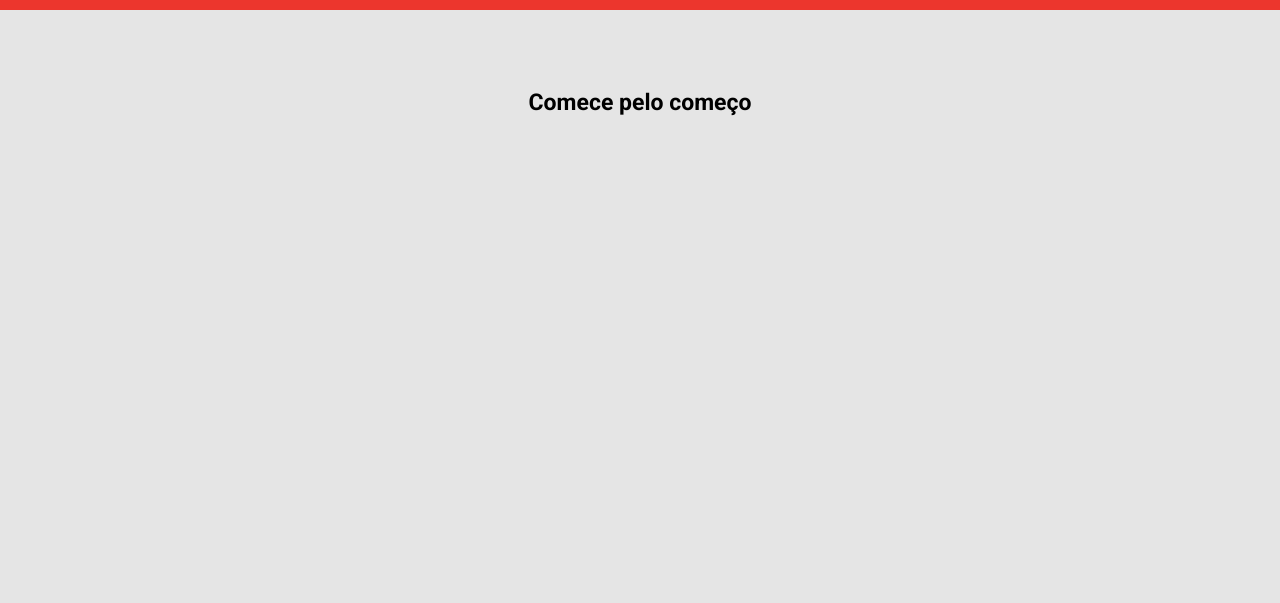
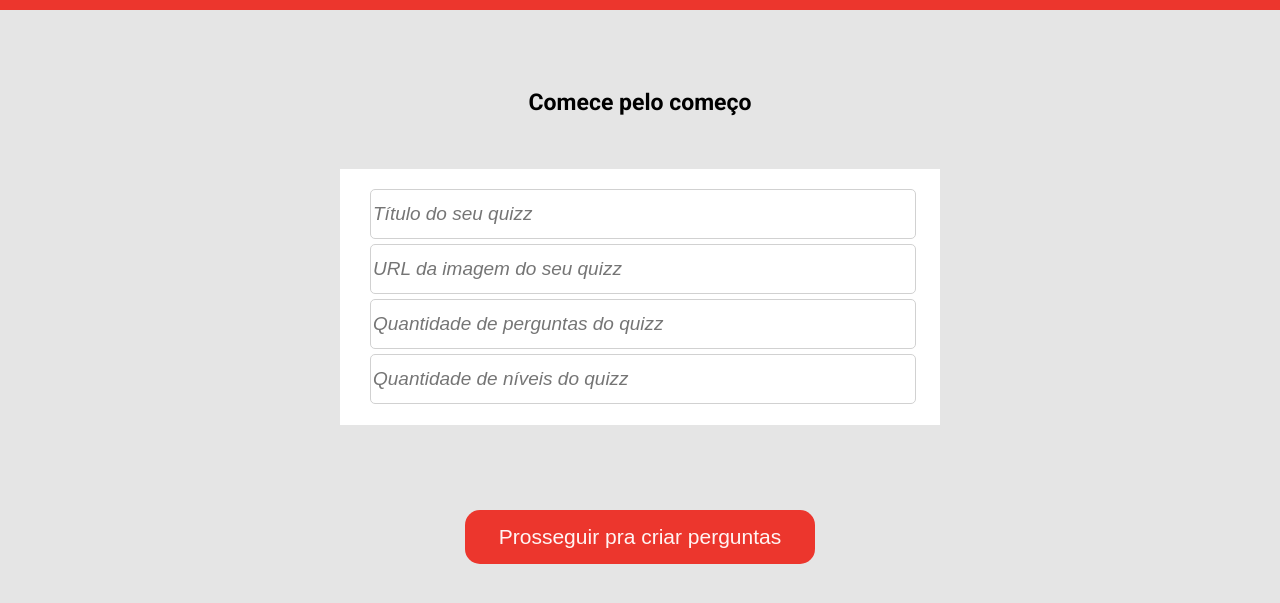
Before and after one commit to shemlouk/driven_buzz-quizz, a plain HTML site: page criacao-quizz.html in a window 1280 px wide. Shown: the part 59-662 px from the top of the page. Drawn offline with nearby package versions, Linux system fonts and the light colour scheme.

Commit message:
Layout em finalização começo da criação

```diff
--- a/criacao-quizz.html
+++ b/criacao-quizz.html
@@ -13,8 +13,39 @@
     </div>
     <div class="cq-container">
       <p>Comece pelo começo</p>
+      <div class="cq-container-central">
+        <div class="cq-container-inputs">
+          <div class="cq-caixa-input-individual">
+            <input
+              class="cq-titulo-quizz"
+              type="text"
+              placeholder="Título do seu quizz"
+            />
+            <div class="cq-input-titulo-quizz cq-validacao"></div>
+          </div>
+          <div class="cq-caixa-input-individual">
+            <input
+              class="cq-url-imagem-quizz"
+              type="text"
+              placeholder="URL da imagem do seu quizz"
+            />
+            <div class="cq-input-url-imagem-quizz"></div>
+          </div>
+          <div class="cq-caixa-input-individual">
+            <input type="text" placeholder="Quantidade de perguntas do quizz" />
+            <div class="cq-input-qtd-perguntas-quizz"></div>
+          </div>
+          <div class="cq-caixa-input-individual">
+            <input type="text" placeholder="Quantidade de níveis do quizz" />
+            <div class="cq-input-qtd-niveis-quizz"></div>
+          </div>
+        </div>
+      </div>
+      <button class="cq-button-comeco" type="button">
+        Prosseguir pra criar perguntas
+      </button>
     </div>
-
     <script src="https://cdn.jsdelivr.net/npm/axios/dist/axios.min.js"></script>
+    <script src="./js/criacao-quizz.js"></script>
   </body>
 </html>
--- a/css/criacao-quizz.css
+++ b/css/criacao-quizz.css
@@ -22,12 +22,14 @@ body {
   font-family: "Roboto", sans-serif;
   background-color: #e5e5e5;
 }
+
 .cq-container {
   width: 100%;
   display: flex;
   justify-content: center;
   flex-direction: column;
   align-items: center;
+  box-sizing: border-box;
 }
 
 .cq-container p {
@@ -36,3 +38,62 @@ body {
   font-size: 23px;
   text-align: center;
 }
+
+.cq-container-central {
+  width: 600px;
+  height: 256px;
+  background-color: #ffffff;
+  display: flex;
+  flex-direction: column;
+  align-items: center;
+  margin-top: 30px;
+}
+
+.cq-container-inputs {
+  width: 90%;
+  margin-top: 20px;
+}
+
+.cq-container-inputs input {
+  width: 100%;
+  height: 46px;
+  border: 1px solid #d1d1d1;
+  font-weight: 400;
+  font-size: 19px;
+  font-style: italic;
+  border-radius: 5px;
+}
+
+.cq-container-inputs input::placeholder {
+  font-weight: 400;
+  font-size: 19px;
+  font-style: italic;
+  line-height: 20px;
+}
+
+.cq-container button {
+  width: 350px;
+  height: 54px;
+  background-color: #ec362d;
+  font-weight: 400;
+  font-size: 21px;
+  text-align: center;
+  color: #fff5f4;
+  border: 0px;
+  border-radius: 15px;
+  margin-top: 85px;
+}
+
+.cq-caixa-input-individual {
+  margin-bottom: 5px;
+}
+
+.cq-validacao {
+  font-weight: 400;
+  font-size: 16px;
+  color: #ec362d;
+}
+
+.cq-input-validate {
+  background-color: #ffe9e9;
+}
--- a/js/criacao-quizz.js
+++ b/js/criacao-quizz.js
@@ -0,0 +1,37 @@
+document.querySelector(".cq-button-comeco").onclick = function () {
+  validaInputInicio();
+};
+
+function validaInputInicio() {
+  // titulo
+  //   const inputTitulo = document.querySelector(".cq-titulo-quizz");
+  //   const tituloQuizz = inputTitulo.value;
+  //   if (!tituloQuizz || tituloQuizz.length < 20 || tituloQuizz.length > 65) {
+  //     inputTitulo.classList.add("cq-input-validate");
+  //     document.querySelector(".cq-input-titulo-quizz").innerHTML =
+  //       "O título deve ser válido";
+  //   } else {
+  //     inputTitulo.classList.remove("cq-input-validate");
+  //     document.querySelector(".cq-input-titulo-quizz").innerHTML = "";
+  //   }
+  // URL imagem
+  const inputURL = document.querySelector(".cq-url-imagem-quizz");
+  const URLImagem = inputURL.value;
+  console.log(isURL(URLImagem));
+  if (!isURL(URLImagem)) {
+    console.log(URLImagem);
+    inputURL.classList.add("cq-input-validate");
+    document.querySelector(".cq-input-url-imagem-quizz").innerHTML =
+      "O valor informado não é uma URL válida";
+  } else {
+    inputURL.classList.remove("cq-input-validate");
+    document.querySelector(".cq-input-url-imagem-quizz").innerHTML = "";
+  }
+}
+
+function isURL(url) {
+  var expression =
+    /(https?:\/\/(?:www\.|(?!www))[a-zA-Z0-9][a-zA-Z0-9-]+[a-zA-Z0-9]\.[^\s]{2,}|www\.[a-zA-Z0-9][a-zA-Z0-9-]+[a-zA-Z0-9]\.[^\s]{2,}|https?:\/\/(?:www\.|(?!www))[a-zA-Z0-9]+\.[^\s]{2,}|www\.[a-zA-Z0-9]+\.[^\s]{2,})/gi;
+  var regex = new RegExp(expression);
+  return url.match(regex);
+}
```
